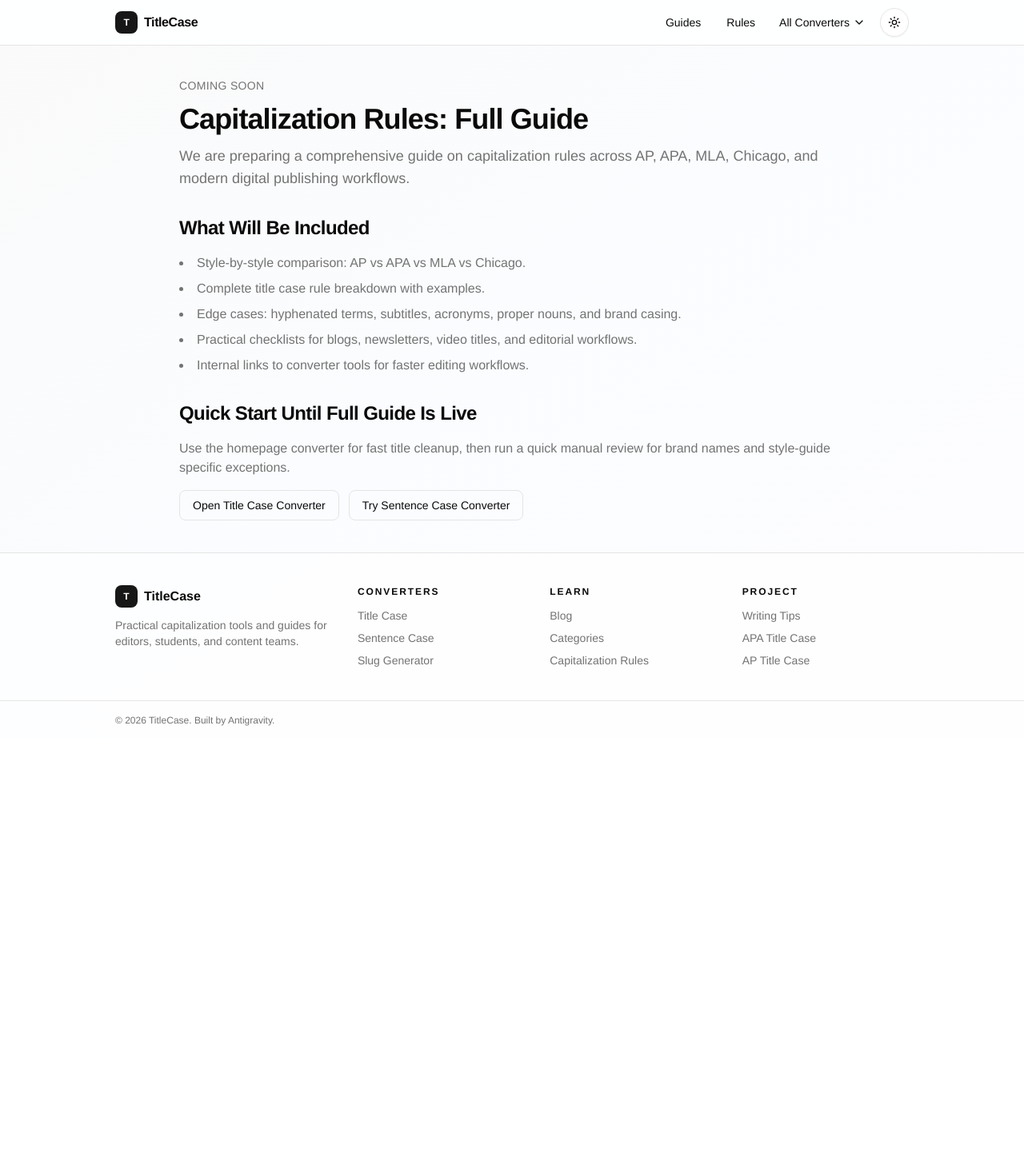
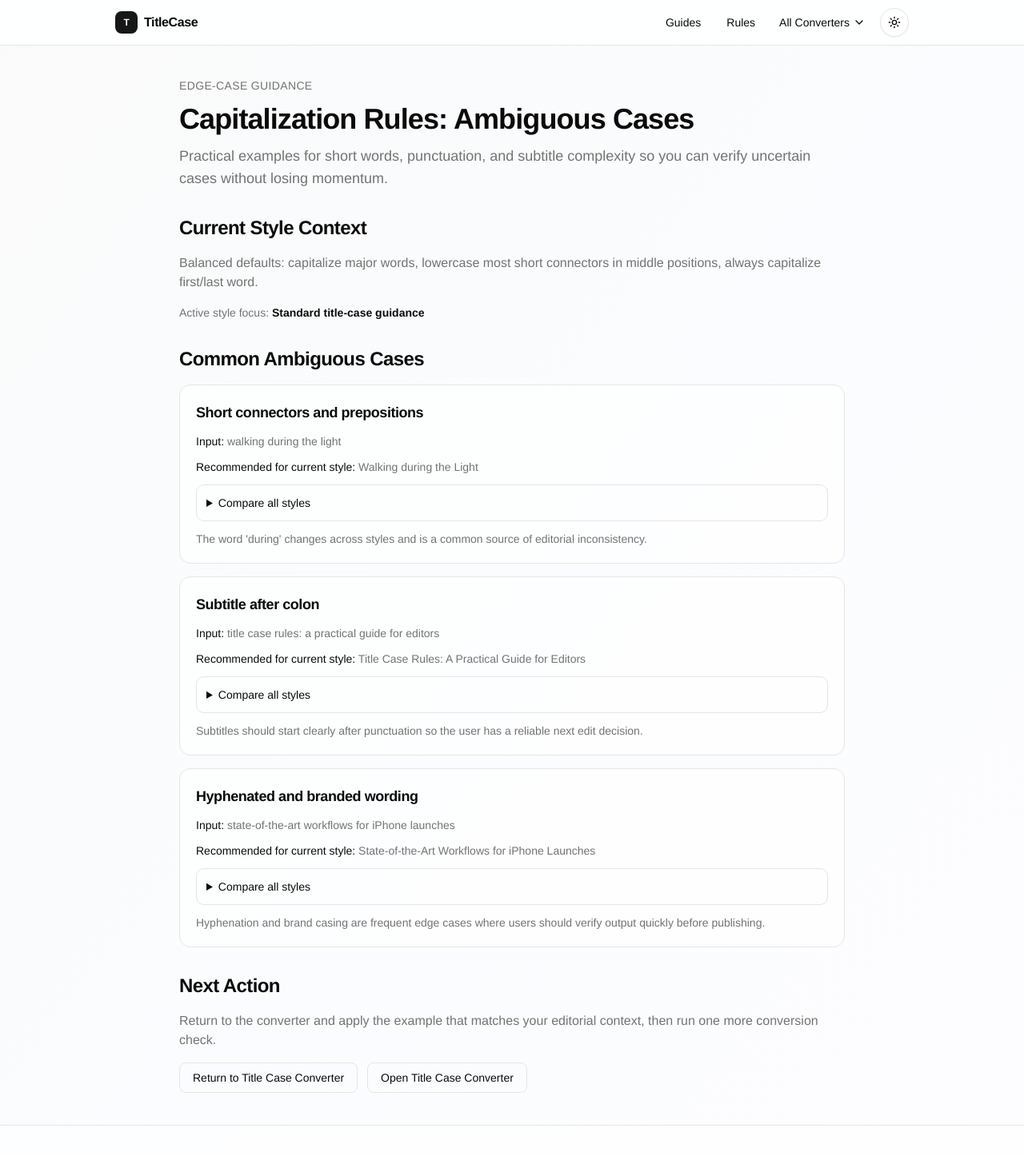
Before and after one commit to o-sorik/title-converter, a Next.js app: page /capitalization-rules-guide in a window 1280 px wide. Shown: the top 1446 px of the page at 80% size. Before the commit the page ends 925 px from the top, so only its background shows below. Built offline with nearby package versions, Linux system fonts and the light colour scheme.

Commit message:
feat: introduce dynamic capitalization rules guide page with style-specific examples and return links, accompanied by tests.

```diff
--- a/app/capitalization-rules-guide/page.tsx
+++ b/app/capitalization-rules-guide/page.tsx
@@ -1,12 +1,13 @@
 import type { Metadata } from "next"
 import Link from "next/link"
 import { SiteFooter, SiteHeader } from "@/components/site-shell"
+import { getRulesGuideViewModel } from "@/lib/rules-guide-content"
 
 export const revalidate = 604800
 
 export const metadata: Metadata = {
-    title: "Capitalization Rules Guide (Coming Soon)",
-    description: "Coming soon: a comprehensive capitalization rules guide covering AP, APA, MLA, Chicago, examples, edge cases, and practical publishing workflows.",
+    title: "Capitalization Rules Guide - Edge Cases and Style Examples",
+    description: "Resolve ambiguous capitalization quickly with practical edge-case examples across AP, APA, MLA, Chicago, and standard title-style guidance.",
     robots: {
         index: false,
         follow: true,
@@ -16,41 +17,76 @@ export const metadata: Metadata = {
     },
 }
 
-export default function CapitalizationRulesGuidePage() {
+interface RulesGuidePageProps {
+    searchParams?: Promise<Record<string, string | string[] | undefined>>
+}
+
+export default async function CapitalizationRulesGuidePage({ searchParams }: RulesGuidePageProps) {
+    const resolvedParams = (await searchParams) ?? {}
+    const styleParam = Array.isArray(resolvedParams.style) ? resolvedParams.style[0] : resolvedParams.style
+    const modeParam = Array.isArray(resolvedParams.mode) ? resolvedParams.mode[0] : resolvedParams.mode
+    const model = getRulesGuideViewModel(styleParam, modeParam)
+
     return (
         <div className="min-h-screen bg-gradient-to-br from-zinc-50 via-blue-50/30 to-purple-50/20 dark:from-zinc-950 dark:via-blue-950/20 dark:to-purple-950/10">
             <SiteHeader containerClassName="max-w-5xl" />
             <main className="container mx-auto py-10 px-4 sm:px-6 lg:px-8 max-w-4xl space-y-8">
                 <header className="space-y-3">
-                    <p className="text-sm font-medium text-muted-foreground uppercase tracking-wide">Coming soon</p>
-                    <h1 className="text-4xl font-extrabold tracking-tight">Capitalization Rules: Full Guide</h1>
+                    <p className="text-sm font-medium text-muted-foreground uppercase tracking-wide">Edge-case guidance</p>
+                    <h1 className="text-4xl font-extrabold tracking-tight">Capitalization Rules: Ambiguous Cases</h1>
                     <p className="text-lg text-muted-foreground">
-                        We are preparing a comprehensive guide on capitalization rules across AP, APA, MLA, Chicago, and modern digital publishing workflows.
+                        Practical examples for short words, punctuation, and subtitle complexity so you can verify uncertain cases without losing momentum.
                     </p>
                 </header>
 
                 <section className="space-y-4">
-                    <h2 className="text-2xl font-bold tracking-tight">What Will Be Included</h2>
-                    <ul className="list-disc list-inside space-y-2 text-muted-foreground">
-                        <li>Style-by-style comparison: AP vs APA vs MLA vs Chicago.</li>
-                        <li>Complete title case rule breakdown with examples.</li>
-                        <li>Edge cases: hyphenated terms, subtitles, acronyms, proper nouns, and brand casing.</li>
-                        <li>Practical checklists for blogs, newsletters, video titles, and editorial workflows.</li>
-                        <li>Internal links to converter tools for faster editing workflows.</li>
-                    </ul>
+                    <h2 className="text-2xl font-bold tracking-tight">Current Style Context</h2>
+                    <p className="text-muted-foreground">{model.styleSummary}</p>
+                    <p className="text-sm text-muted-foreground">
+                        Active style focus: <span className="font-semibold text-foreground">{model.styleTitle}</span>
+                    </p>
                 </section>
 
                 <section className="space-y-4">
-                    <h2 className="text-2xl font-bold tracking-tight">Quick Start Until Full Guide Is Live</h2>
+                    <h2 className="text-2xl font-bold tracking-tight">Common Ambiguous Cases</h2>
+                    <div className="space-y-4">
+                        {model.examples.map((example) => (
+                            <article key={example.caseLabel} className="rounded-xl border bg-white/70 dark:bg-zinc-900/60 p-5 space-y-3">
+                                <h3 className="text-lg font-semibold tracking-tight">{example.caseLabel}</h3>
+                                <p className="text-sm text-muted-foreground">
+                                    <span className="font-medium text-foreground">Input:</span> {example.input}
+                                </p>
+                                <p className="text-sm text-muted-foreground">
+                                    <span className="font-medium text-foreground">Recommended for current style:</span>{" "}
+                                    {example.outputs[model.activeStyle]}
+                                </p>
+                                <details className="rounded-lg border p-3">
+                                    <summary className="cursor-pointer text-sm font-medium">Compare all styles</summary>
+                                    <ul className="mt-3 space-y-1 text-sm text-muted-foreground">
+                                        <li>Standard: {example.outputs.standard}</li>
+                                        <li>AP: {example.outputs.ap}</li>
+                                        <li>APA: {example.outputs.apa}</li>
+                                        <li>MLA: {example.outputs.mla}</li>
+                                        <li>Chicago: {example.outputs.chicago}</li>
+                                    </ul>
+                                </details>
+                                <p className="text-sm text-muted-foreground">{example.whyItMatters}</p>
+                            </article>
+                        ))}
+                    </div>
+                </section>
+
+                <section className="space-y-4">
+                    <h2 className="text-2xl font-bold tracking-tight">Next Action</h2>
                     <p className="text-muted-foreground">
-                        Use the homepage converter for fast title cleanup, then run a quick manual review for brand names and style-guide specific exceptions.
+                        Return to the converter and apply the example that matches your editorial context, then run one more conversion check.
                     </p>
                     <div className="flex flex-wrap gap-3">
+                        <Link href={model.returnHref} className="inline-flex items-center rounded-md border px-4 py-2 text-sm font-medium hover:bg-zinc-100 dark:hover:bg-zinc-900 transition-colors">
+                            {model.returnLabel}
+                        </Link>
                         <Link href="/" className="inline-flex items-center rounded-md border px-4 py-2 text-sm font-medium hover:bg-zinc-100 dark:hover:bg-zinc-900 transition-colors">
                             Open Title Case Converter
-                        </Link>
-                        <Link href="/sentence-case-converter" className="inline-flex items-center rounded-md border px-4 py-2 text-sm font-medium hover:bg-zinc-100 dark:hover:bg-zinc-900 transition-colors">
-                            Try Sentence Case Converter
                         </Link>
                     </div>
                 </section>
--- /dev/null
+++ b/lib/rules-guide-content.ts
@@ -0,0 +1,127 @@
+import type { ConversionType, TitleCaseStyle } from "./converters"
+
+export type GuidanceStyle = Exclude<TitleCaseStyle, "standard"> | "standard"
+
+export interface GuidanceExample {
+  caseLabel: string
+  input: string
+  outputs: Record<GuidanceStyle, string>
+  whyItMatters: string
+}
+
+export interface RulesGuideViewModel {
+  activeStyle: GuidanceStyle
+  activeMode: string
+  styleTitle: string
+  styleSummary: string
+  examples: GuidanceExample[]
+  returnHref: string
+  returnLabel: string
+}
+
+const STYLE_META: Record<GuidanceStyle, { title: string; summary: string }> = {
+  standard: {
+    title: "Standard title-case guidance",
+    summary:
+      "Balanced defaults: capitalize major words, lowercase most short connectors in middle positions, always capitalize first/last word.",
+  },
+  ap: {
+    title: "AP style guidance",
+    summary:
+      "AP often capitalizes prepositions with five or more letters in titles; shorter connectors are usually lowercased in the middle.",
+  },
+  chicago: {
+    title: "Chicago style guidance",
+    summary:
+      "Chicago keeps many middle prepositions/conjunctions lowercase and relies strongly on first/last-word positioning.",
+  },
+  mla: {
+    title: "MLA style guidance",
+    summary:
+      "MLA headline-style patterns are close to Chicago for many connectors, with consistency across editorial usage as priority.",
+  },
+  apa: {
+    title: "APA style guidance",
+    summary:
+      "APA typically capitalizes prepositions and conjunctions with four or more letters; shorter ones are lowercased in middle positions.",
+  },
+}
+
+const EDGE_CASE_EXAMPLES: GuidanceExample[] = [
+  {
+    caseLabel: "Short connectors and prepositions",
+    input: "walking during the light",
+    outputs: {
+      standard: "Walking during the Light",
+      ap: "Walking During the Light",
+      chicago: "Walking during the Light",
+      mla: "Walking during the Light",
+      apa: "Walking During the Light",
+    },
+    whyItMatters:
+      "The word 'during' changes across styles and is a common source of editorial inconsistency.",
+  },
+  {
+    caseLabel: "Subtitle after colon",
+    input: "title case rules: a practical guide for editors",
+    outputs: {
+      standard: "Title Case Rules: A Practical Guide for Editors",
+      ap: "Title Case Rules: A Practical Guide for Editors",
+      chicago: "Title Case Rules: A Practical Guide for Editors",
+      mla: "Title Case Rules: A Practical Guide for Editors",
+      apa: "Title Case Rules: A Practical Guide for Editors",
+    },
+    whyItMatters:
+      "Subtitles should start clearly after punctuation so the user has a reliable next edit decision.",
+  },
+  {
+    caseLabel: "Hyphenated and branded wording",
+    input: "state-of-the-art workflows for iPhone launches",
+    outputs: {
+      standard: "State-of-the-Art Workflows for iPhone Launches",
+      ap: "State-of-the-Art Workflows for iPhone Launches",
+      chicago: "State-of-the-Art Workflows for iPhone Launches",
+      mla: "State-of-the-Art Workflows for iPhone Launches",
+      apa: "State-of-the-Art Workflows for iPhone Launches",
+    },
+    whyItMatters:
+      "Hyphenation and brand casing are frequent edge cases where users should verify output quickly before publishing.",
+  },
+]
+
+const MODE_TO_RETURN_HREF: Partial<Record<ConversionType, string>> = {
+  title: "/",
+  sentence: "/sentence-case-converter",
+  lower: "/lower-case-converter",
+  upper: "/upper-case-converter",
+  camel: "/camel-case-converter",
+  pascal: "/pascal-case-converter",
+  snake: "/snake-case-converter",
+  kebab: "/slug-generator",
+  alternating: "/alternating-case-converter",
+}
+
+function normalizeStyle(styleParam?: string): GuidanceStyle {
+  const value = (styleParam ?? "standard").toLowerCase()
+  if (value === "ap" || value === "apa" || value === "mla" || value === "chicago" || value === "standard") {
+    return value
+  }
+  return "standard"
+}
+
+export function getRulesGuideViewModel(styleParam?: string, modeParam?: string): RulesGuideViewModel {
+  const activeStyle = normalizeStyle(styleParam)
+  const styleMeta = STYLE_META[activeStyle]
+  const activeMode = (modeParam ?? "title").toLowerCase()
+  const returnHref = MODE_TO_RETURN_HREF[activeMode as ConversionType] ?? "/"
+
+  return {
+    activeStyle,
+    activeMode,
+    styleTitle: styleMeta.title,
+    styleSummary: styleMeta.summary,
+    examples: EDGE_CASE_EXAMPLES,
+    returnHref,
+    returnLabel: returnHref === "/" ? "Return to Title Case Converter" : "Return to converter",
+  }
+}
```
Also changed, not shown: 2 other files (tests, documents, lock files or other folders).
